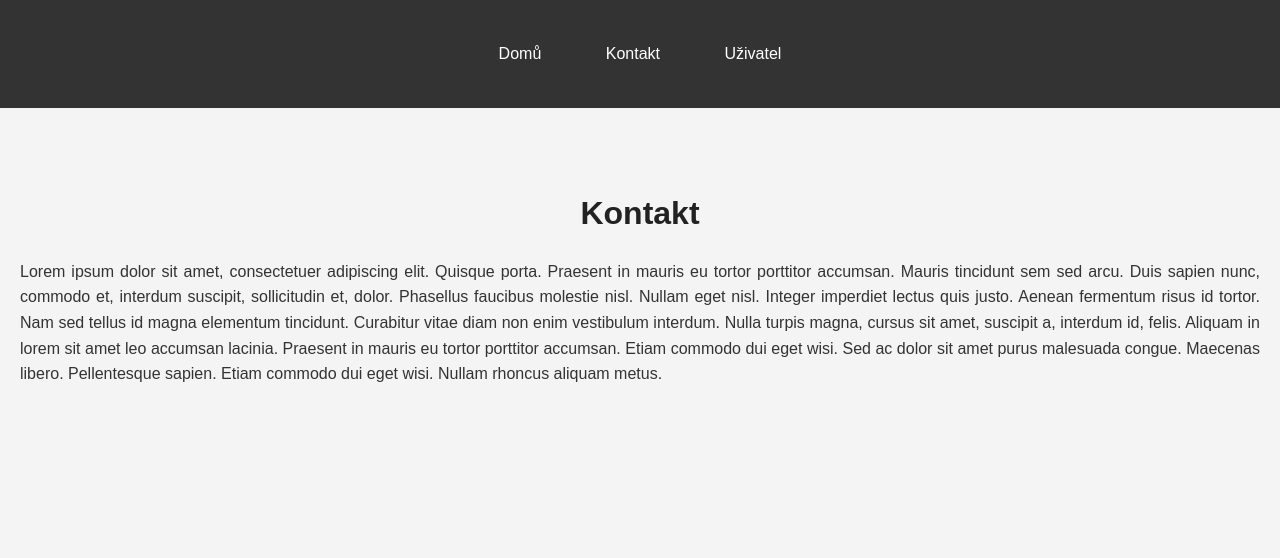
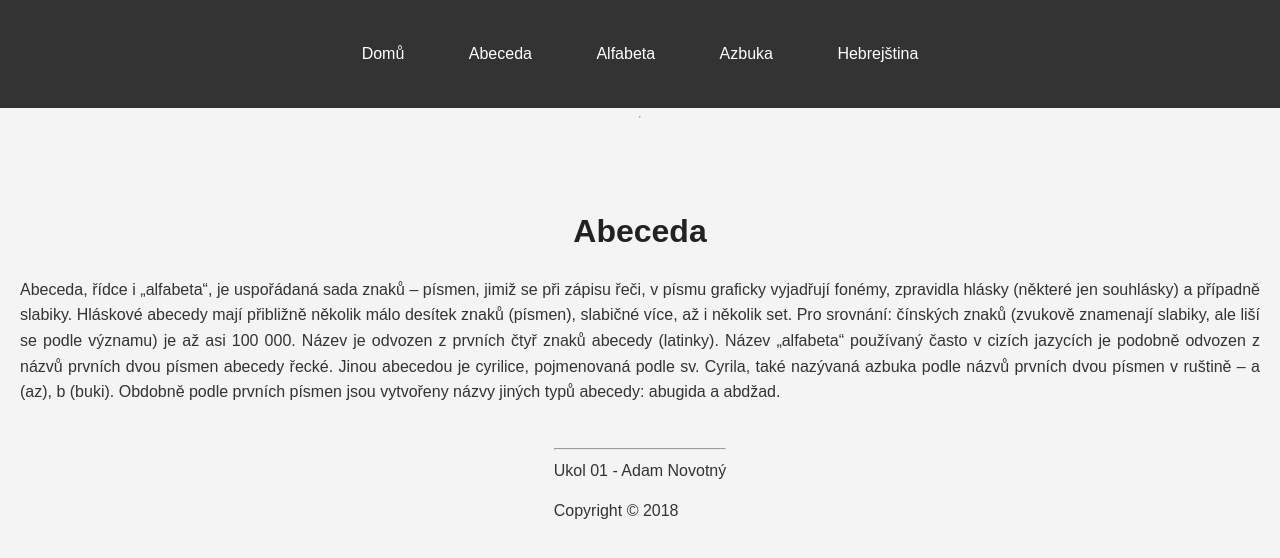
Before and after one commit to adamnovotny1/Flask, a Flask app: page /abc in a window 1280 px wide. Shown: the top 558 px of the page. Run offline with Flask 3, Linux system fonts and the light colour scheme.

Commit message:
Vytvoření souboru abc.html

```diff
--- a/templates/abc.html
+++ b/templates/abc.html
@@ -1,30 +1,17 @@
-<!doctype html>
-<html lang="en">
-<head>
-    <meta charset="UTF-8">
-    <meta name="viewport" content="width=device-width, initial-scale=1">
-    <link rel="stylesheet" href="{{url_for('static',filename="css/style.css")}}">
-    <title>Kontakt</title>
-</head>
-<body>
-    <nav class="menu">
-        <ul>
-            <li><a href="{{ url_for('index') }}">Domů</a></li>
-            <li><a href="{{ url_for('contact') }}">Kontakt</a></li>
-            <li><a href="{{ url_for('user', username='adam') }}">Uživatel</a></li>
-        </ul>
-    </nav>
-    <div class="content">
-        <h1>Kontakt</h1>
-    <p>Lorem ipsum dolor sit amet, consectetuer adipiscing elit. Quisque porta. Praesent in mauris eu tortor porttitor
-    accumsan. Mauris tincidunt sem sed arcu. Duis sapien nunc, commodo et, interdum suscipit, sollicitudin et, dolor.
-    Phasellus faucibus molestie nisl. Nullam eget nisl. Integer imperdiet lectus quis justo. Aenean fermentum risus id
-    tortor. Nam sed tellus id magna elementum tincidunt. Curabitur vitae diam non enim vestibulum interdum. Nulla turpis
-    magna, cursus sit amet, suscipit a, interdum id, felis. Aliquam in lorem sit amet leo accumsan lacinia. Praesent in
-    mauris eu tortor porttitor accumsan. Etiam commodo dui eget wisi. Sed ac dolor sit amet purus malesuada congue.
-    Maecenas libero. Pellentesque sapien. Etiam commodo dui eget wisi. Nullam rhoncus aliquam metus.</p>
-    </div>
+{% extends 'base.html' %}
+{% block title %}
+Abeceda
+{% endblock %}
+{% block content %}
+<h1>Abeceda</h1>
+<p>Abeceda, řídce i „alfabeta“, je uspořádaná sada znaků – písmen, jimiž se při zápisu řeči, v písmu graficky vyjadřují
+    fonémy, zpravidla hlásky (některé jen souhlásky) a případně slabiky. Hláskové abecedy mají přibližně několik málo
+    desítek znaků (písmen), slabičné více, až i několik set. Pro srovnání: čínských znaků (zvukově znamenají slabiky,
+    ale liší se podle významu) je až asi 100 000.
 
+    Název je odvozen z prvních čtyř znaků abecedy (latinky). Název „alfabeta“ používaný často v cizích jazycích je
+    podobně odvozen z názvů prvních dvou písmen abecedy řecké. Jinou abecedou je cyrilice, pojmenovaná podle sv. Cyrila,
+    také nazývaná azbuka podle názvů prvních dvou písmen v ruštině – a (az), b (buki).
 
-</body>
-</html>
+    Obdobně podle prvních písmen jsou vytvořeny názvy jiných typů abecedy: abugida a abdžad.</p>
+{% endblock %}
```
